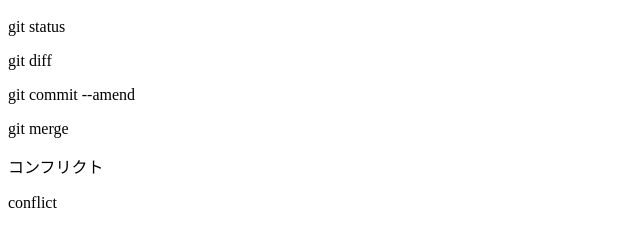
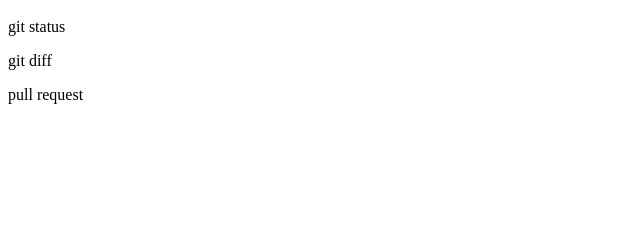
Before and after one commit to yuzu117/git_tutorial, a plain HTML site: page index.html in a window 1280 px wide. Shown: the part 57-304 px from the top of the page, without its empty margins (0-640 px from the left). Drawn offline with Linux system fonts and the light colour scheme.

Commit message:
pull requestを追記

```diff
--- a/index.html
+++ b/index.html
@@ -1,7 +1,4 @@
 <h1>Gitチュートリアル</h1>
 <p>git status</p>
 <p>git diff</p>
-<p>git commit --amend</p>
-<p>git merge</p>
-<p>コンフリクト</p>
-<p>conflict</p>
+<p>pull request</p>
```
